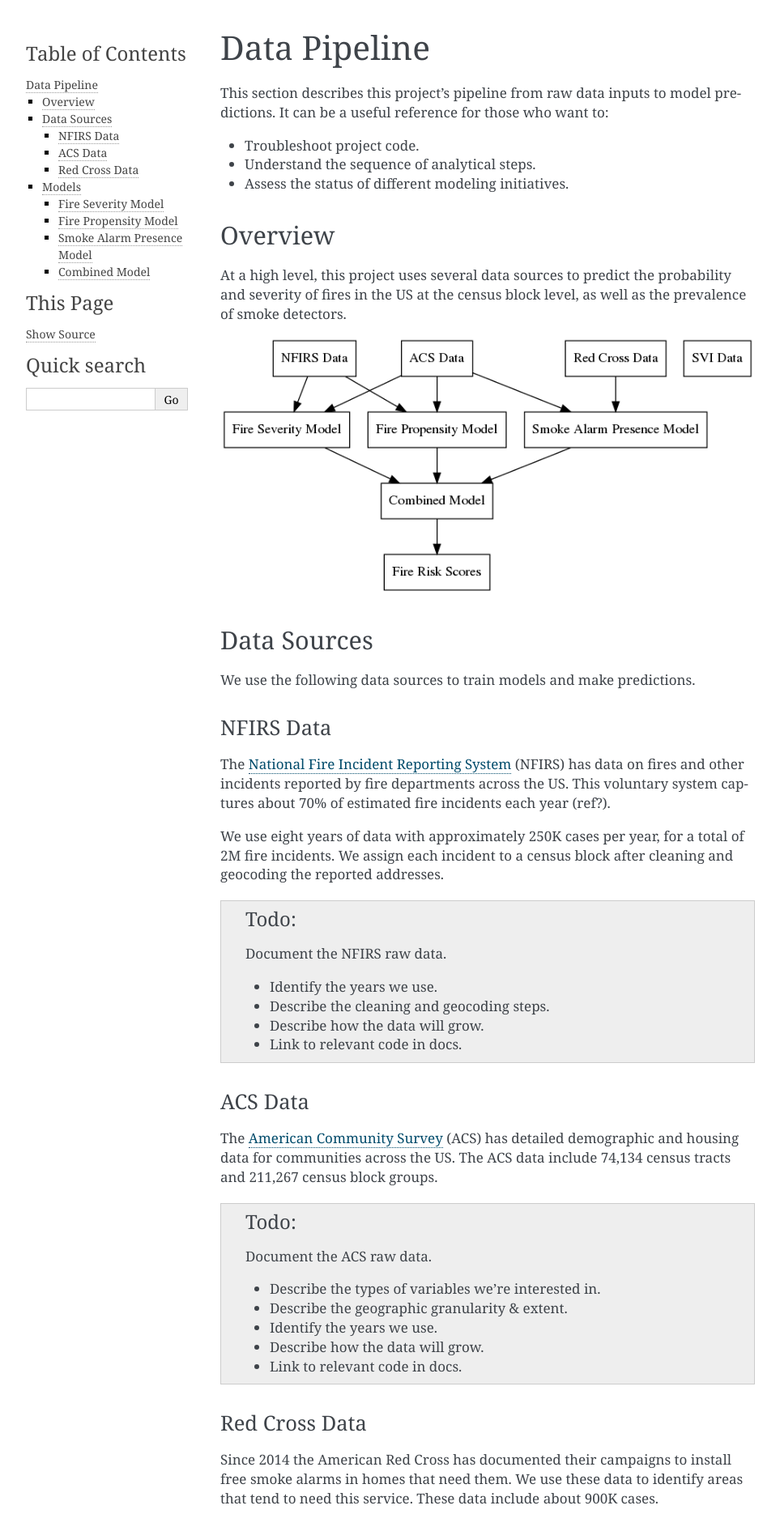
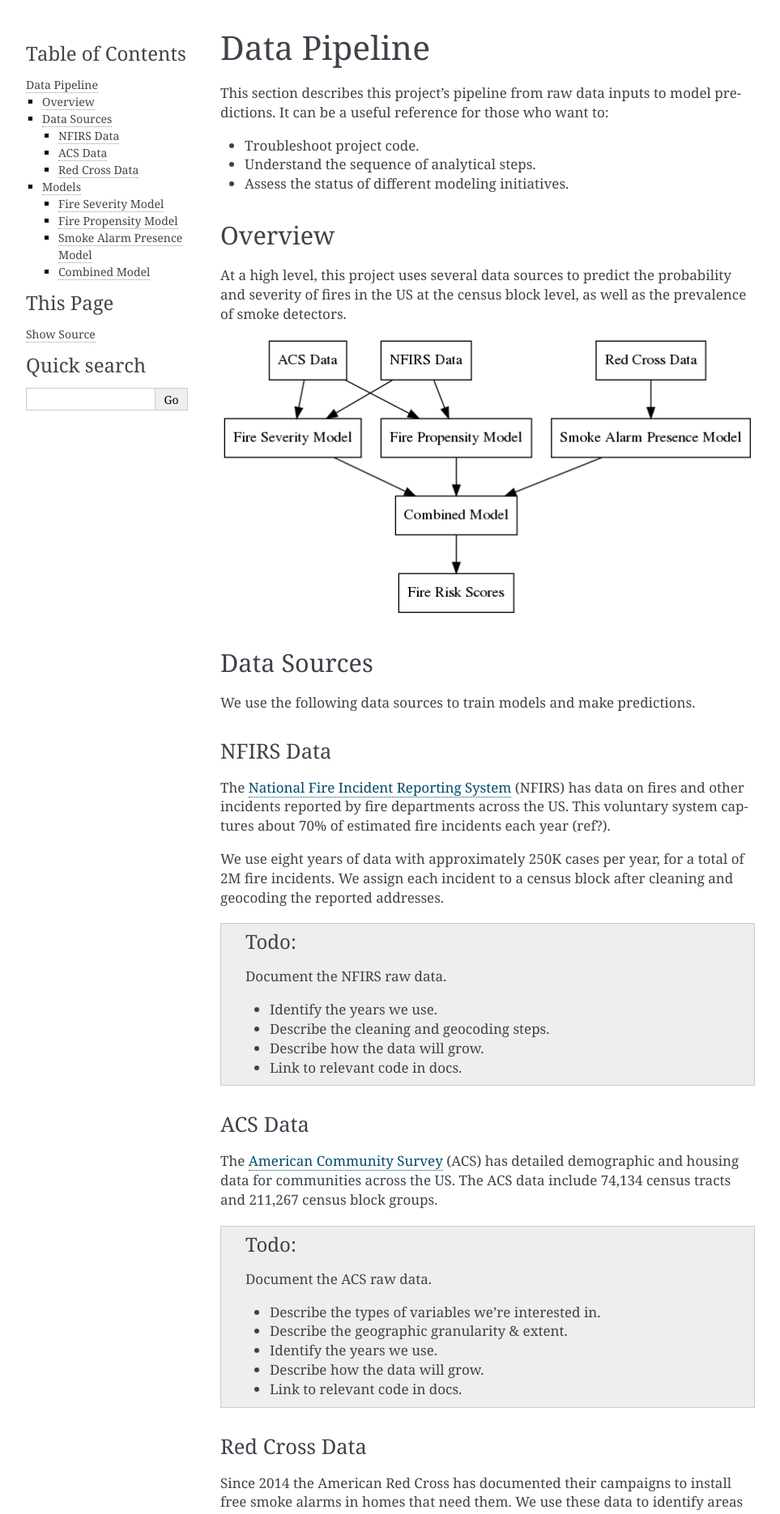
Before and after one commit to DataKind-DC/rcp2, a Sphinx documentation site: the page built from docs/data-pipeline.rst, in a window 1280 px wide. Shown: the top 1870 px of the page at 81% size, without its empty margins (148-1111 px from the left). Built offline with Sphinx 7.4.7, drawn with Linux system fonts in a browser that asks for light colours.

Commit message:
Update the data pipeline chart in the docs.

```diff
--- a/docs/data-pipeline.rst
+++ b/docs/data-pipeline.rst
@@ -16,7 +16,7 @@ At a high level, this project uses several data sources to predict the
 probability and severity of fires in the US at the census block level, as well
 as the prevalence of smoke detectors.
 
-.. image:: images/pipline.png
+.. image:: images/pipeline.png
    :alt: Data pipeline diagram.
 
 
```
Also changed, not shown: docs/images/pipeline.png (added), docs/images/pipline.png (deleted).
